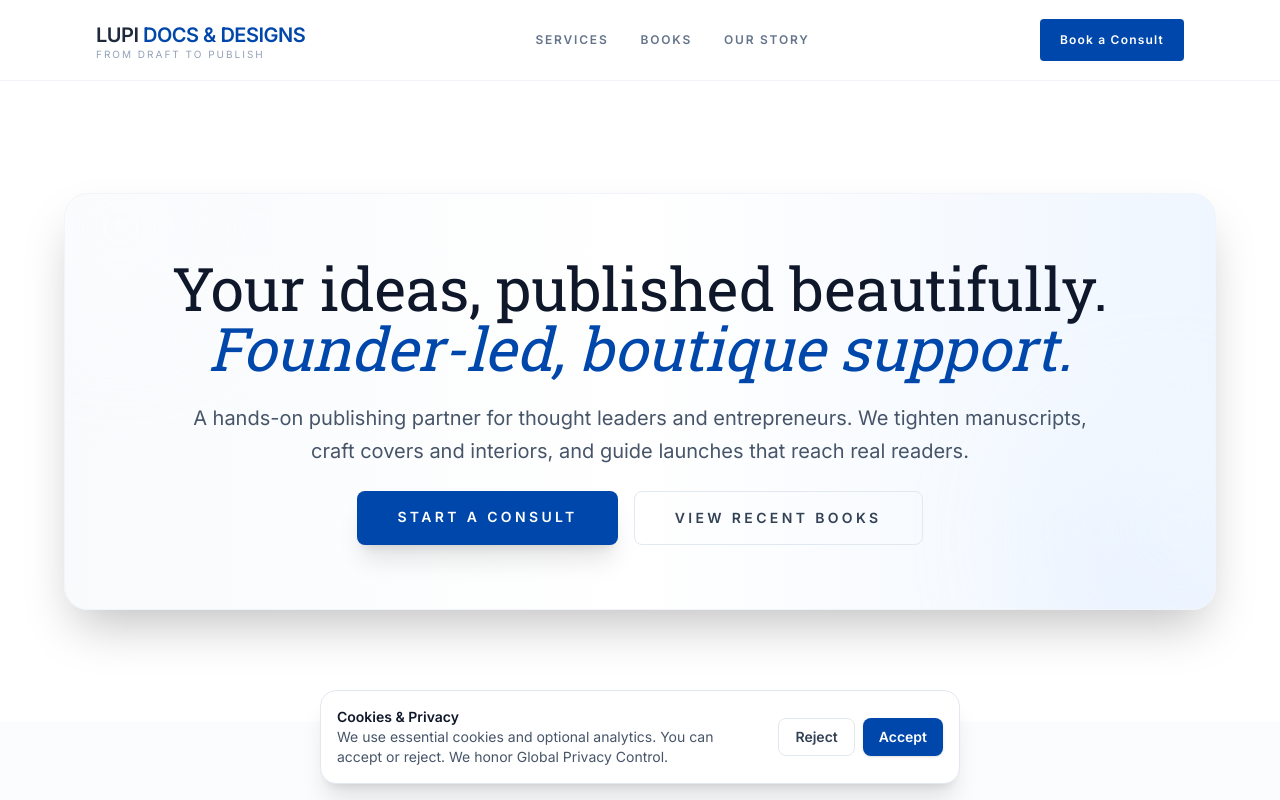
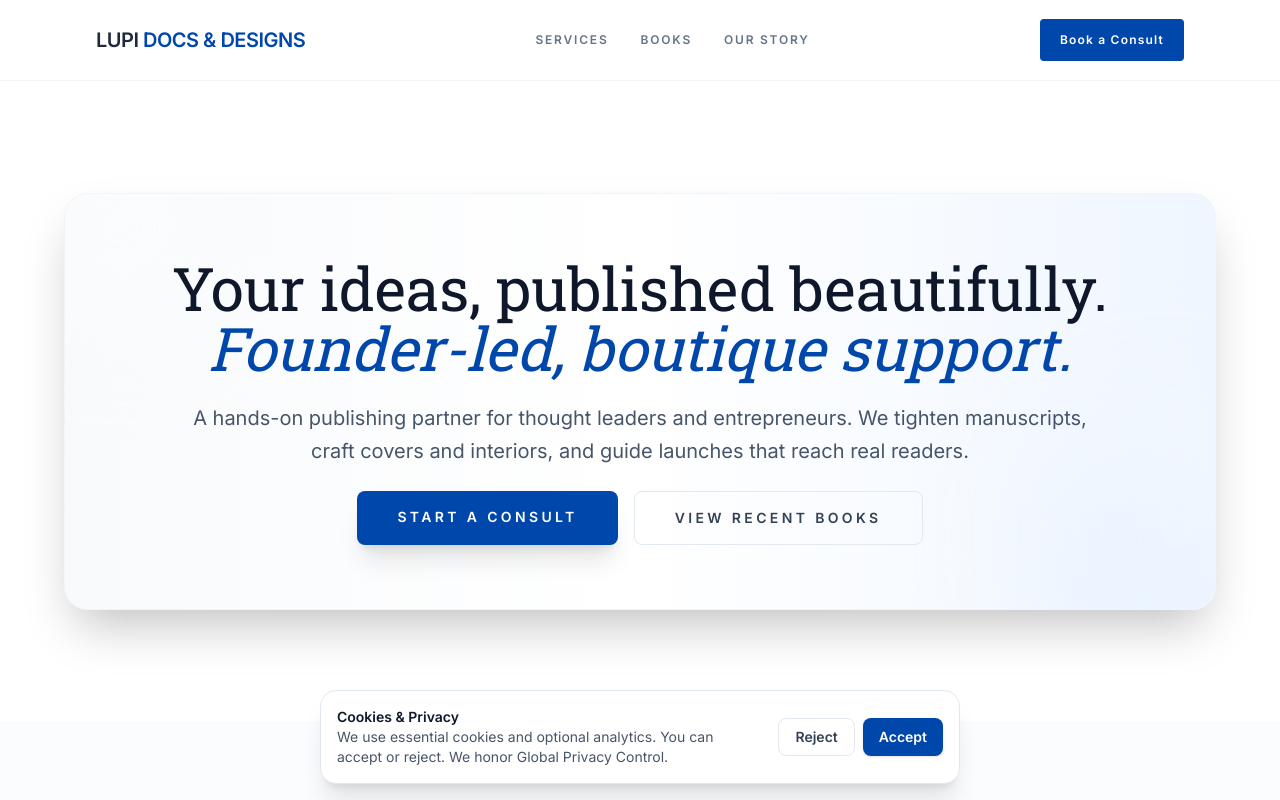
Before and after one commit to krcoffelt/LupiDocs, a plain HTML site: page index.html in a window 1280 px wide. Shown: the top 800 px of the page. Drawn offline with nearby package versions, Linux system fonts and the light colour scheme.

Commit message:
Remove subtag from navbar brand

```diff
--- a/index.html
+++ b/index.html
@@ -28,7 +28,6 @@
     <div class="max-w-6xl mx-auto px-8 h-20 flex justify-between items-center">
       <div class="flex flex-col leading-none">
         <span class="font-bold text-xl tracking-tight uppercase">Lupi <span class="text-lupi">Docs & Designs</span></span>
-        <span class="text-[10px] uppercase tracking-[0.2em] text-slate-400">From Draft to Publish</span>
       </div>
       <div class="hidden md:flex space-x-8">
         <a href="#services" class="nav-link">Services</a>
```
